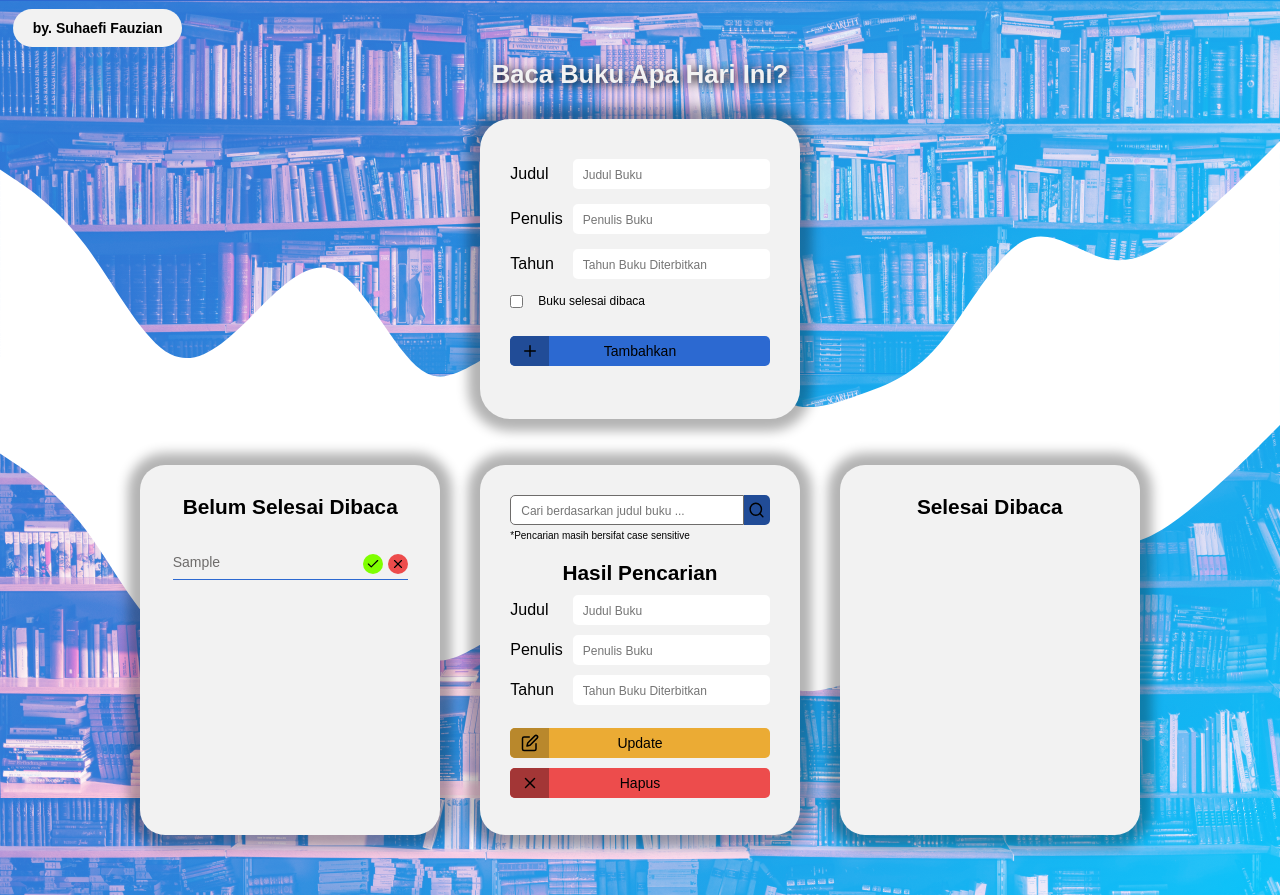
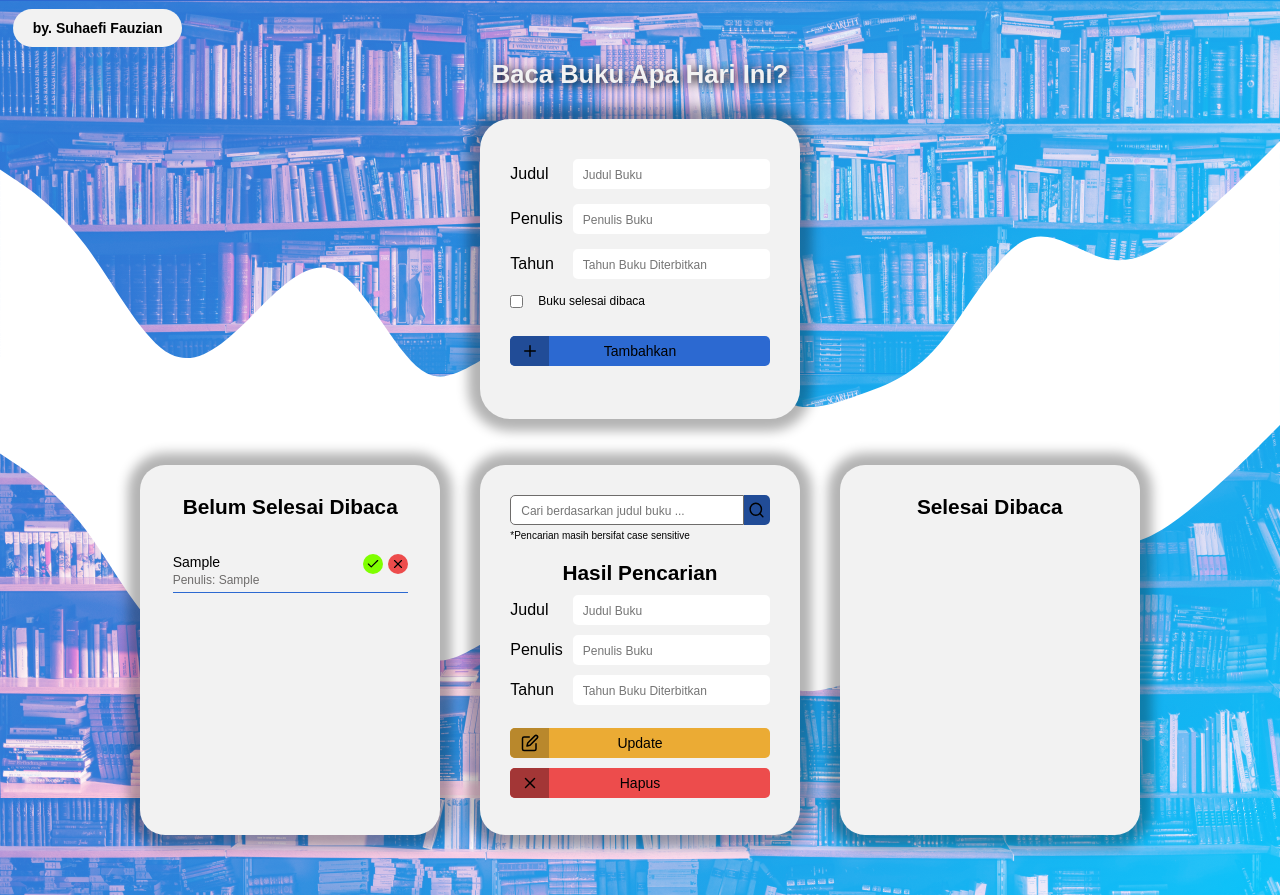
Before and after one commit to suhaefi/bookshelf-app-suhaefi, a plain HTML site: page index.html in a window 1280 px wide. Both pictures are taken after typing "Sample", "Sample", "5" into the empty fields and a click on the button "Tambahkan". Drawn offline with Linux system fonts and the light colour scheme.

Commit message:
memperbaiki id book yang tidak muncul di elemen list dan menambahkan keterangan penulis pada setiap buku dalam list

```diff
--- a/assets/css/style.css
+++ b/assets/css/style.css
@@ -324,8 +324,19 @@
     padding: 5px 0;
 }
 
-.not-finished ol li span, .finished ol li span{
+.not-finished ol li .title-and-author, .finished ol li .title-and-author{
     width: 70%;
+    display: flex;
+    flex-direction: column;
+    gap: 3px;
+}
+
+.title-and-author .title{
+    color: #000;
+}
+
+.title-and-author .author{
+    font-size: 12px;
 }
 
 .icon-wrapper-list-books{
@@ -348,6 +359,7 @@
     border-radius: 50px;
     cursor: pointer;
     border: 0px;
+    height: 20px;
 }
 
 .check{
--- a/assets/js/script.js
+++ b/assets/js/script.js
@@ -137,12 +137,22 @@
         const iconWrapperList = document.createElement('div');
         iconWrapperList.classList.add('icon-wrapper-list-books');
 
-        const textTitle = document.createElement('span');
-        textTitle.innerText = bookObject.title;
+        const titleAndAuthor = document.createElement('div');
+        titleAndAuthor.className = 'title-and-author';
+
+        const title = document.createElement('span');
+        title.className = 'title';
+        title.innerText = bookObject.title;
+
+        const author = document.createElement('span');
+        author.className = 'author';
+        author.innerText = 'Penulis: ' + bookObject.author;
+
+        titleAndAuthor.append(title, author);
 
         const list = document.createElement('li');
-        list.setAttribute('id', 'book-${bookObject.id}');
-        list.append(textTitle, iconWrapperList);
+        list.setAttribute('id', `book-${bookObject.id}`);
+        list.append(titleAndAuthor, iconWrapperList);
 
         // Icon x = delete
         const x = document.createElement('div');
```
Also changed, not shown: index.html (+4 -1 lines).
